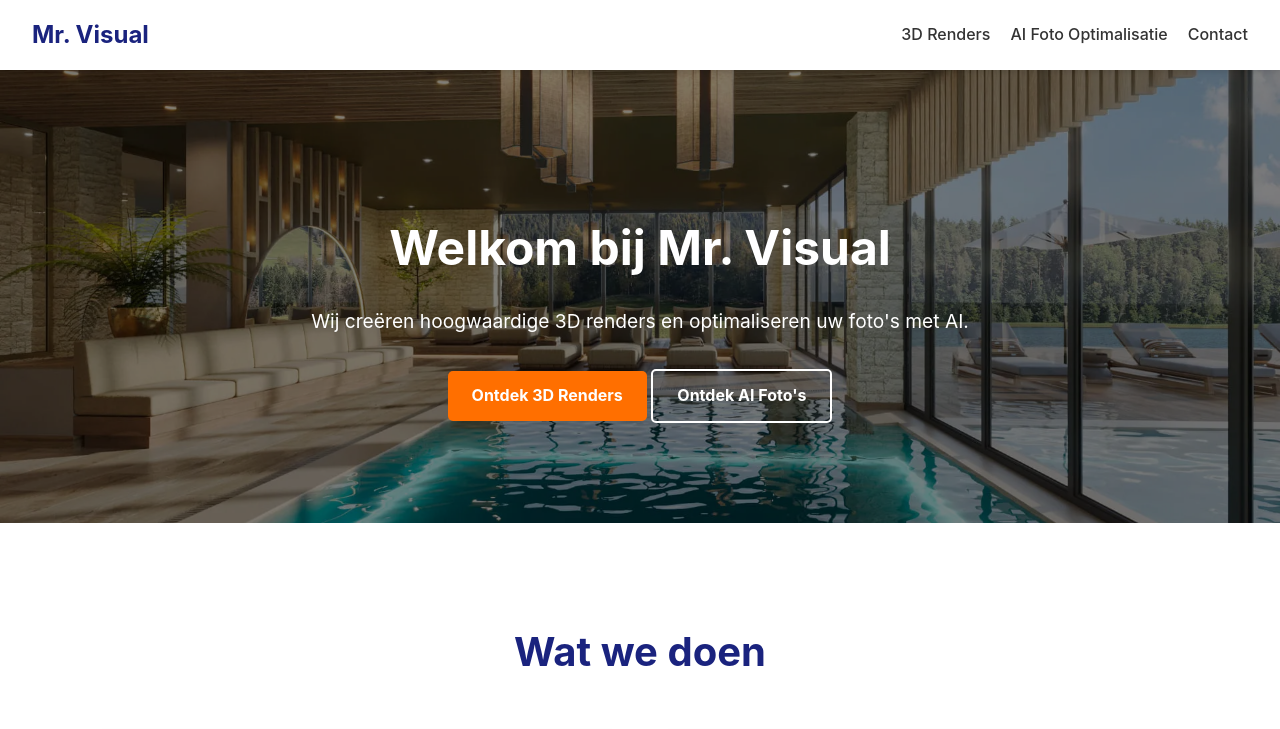
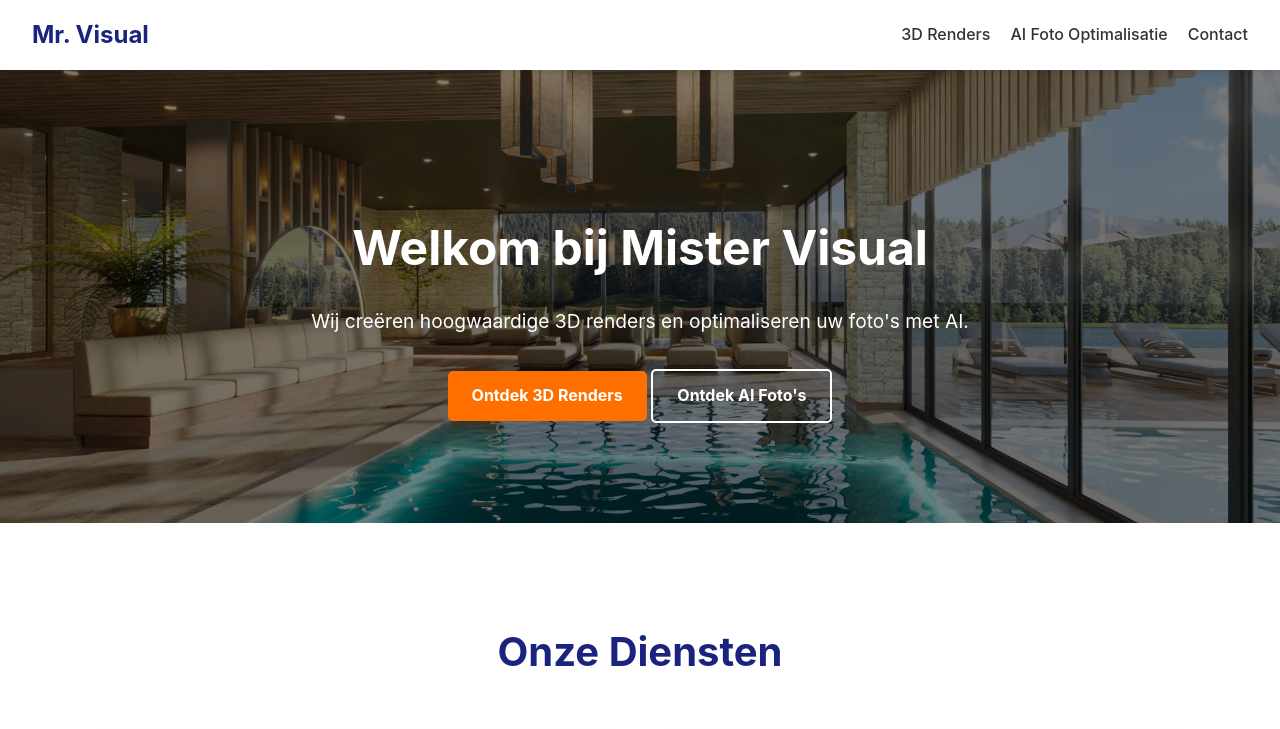
Before and after one commit to gaarlandt/MrVisual-static, an Eleventy site: page index.md in a window 1280 px wide. Shown: the top 729 px of the page. Built offline with nearby package versions, Linux system fonts and the light colour scheme; Eleventy itself is replaced by a stand-in of ours; files that its build step writes are made by us from their sources.

Commit message:
minor text change

```diff
--- a/index.md
+++ b/index.md
@@ -5,7 +5,7 @@ layout: "layout.njk"
 
 <section class="hero">
     <div class="hero-content">
-        <h1>Welkom bij Mr. Visual</h1>
+        <h1>Welkom bij Mister Visual</h1>
         <p>Wij creëren hoogwaardige 3D renders en optimaliseren uw foto's met AI.</p>
         <div class="hero-buttons">
             <a href="/renders/" class="btn">Ontdek 3D Renders</a>
@@ -16,7 +16,7 @@ layout: "layout.njk"
 
 <section class="intro">
     <div class="container">
-        <h2>Wat we doen</h2>
+        <h2>Onze Diensten</h2>
         <div class="intro-grid">
             <div class="intro-card">
                 <img src="/images/Funda foto product.jpeg" alt="AI Foto">
```
Also changed, not shown: 1 other file.
